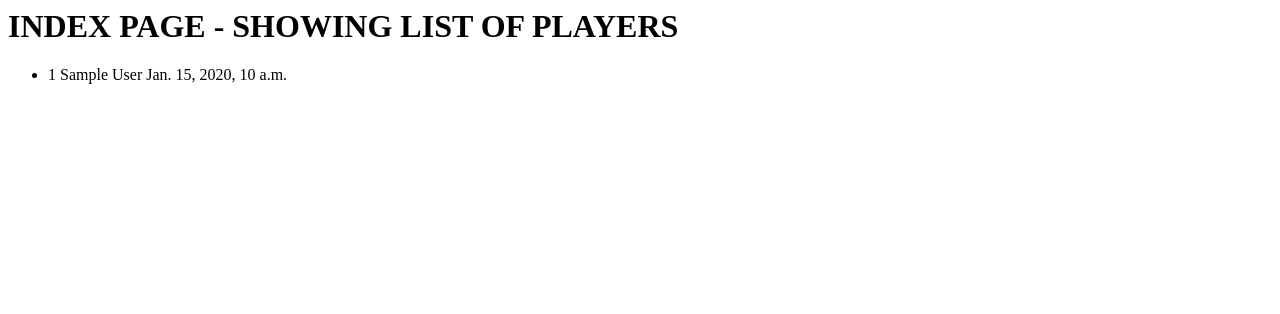
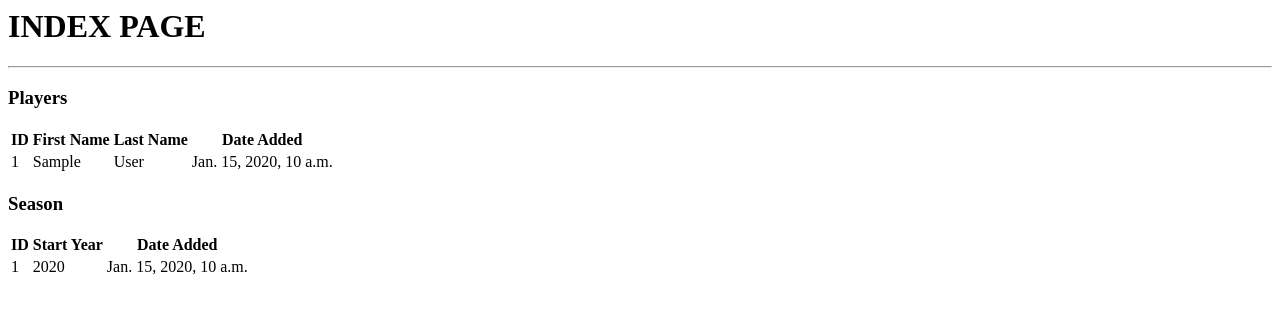
Before and after one commit to whoiscray/PremQuiz, a Django app: page / in a window 1280 px wide. Shown: the top 314 px of the page. Run offline with Django 3.2, Linux system fonts and the light colour scheme; tables that the repository leaves empty hold one stand-in row (values such as "Sample post").

Commit message:
added season context to view and html template

```diff
--- a/prem_quiz/quiz/templates/quiz/index.html
+++ b/prem_quiz/quiz/templates/quiz/index.html
@@ -4,14 +4,40 @@
     </head>
     <body>
         <h1>
-            INDEX PAGE - SHOWING LIST OF PLAYERS
+            INDEX PAGE
         </h1>
-        <ul>
+        <hr>
+        <h3>Players</h3>
+        <table>
+            <tr>
+                <th>ID</th>
+                <th>First Name</th>
+                <th>Last Name</th>
+                <th>Date Added</th>
+            </tr>
             {% for player in player_list %}
-            <li>
-                {{ player.id }} {{ player.player_firstname }} {{ player.player_lastname }} {{ player.date_added }}
-            </li>
+            <tr>
+                <td>{{ player.id }}</td>
+                <td>{{ player.player_firstname }}</td>
+                <td>{{ player.player_lastname }}</td>
+                <td>{{ player.date_added }}</td>
+            </tr>
             {% endfor %}
-        </ul>
+        </table>
+        <h3>Season</h3>
+        <table>
+            <tr>
+                <th>ID</th>
+                <th>Start Year</th>
+                <th>Date Added</th>
+            </tr>
+            {% for season in season_list %}
+            <tr>
+                <td>{{ season.id }}</td>
+                <td>{{ season.season_year }}</td>
+                <td>{{ season.date_added }}</td>
+            </tr>
+            {% endfor %}
+        </table>
     </body>
 </html>
--- a/prem_quiz/quiz/views.py
+++ b/prem_quiz/quiz/views.py
@@ -1,7 +1,7 @@
 from django.shortcuts import render
 from django.http import HttpResponse
 
-from .models import Player, PlayerForm
+from .models import Player, PlayerForm, Season, Goals, Appearances
 
 import pdb
 
@@ -9,9 +9,10 @@ import pdb
 
 def index(request):
     player_list = Player.objects.order_by('-id')[:5]
-
+    season_list = Season.objects.order_by('-id')[:5]
     context = {
         'player_list': player_list,
+        'season_list': season_list,
     }
     return render(request, 'quiz/index.html', context)
 
```
Also changed, not shown: 1 other file.
